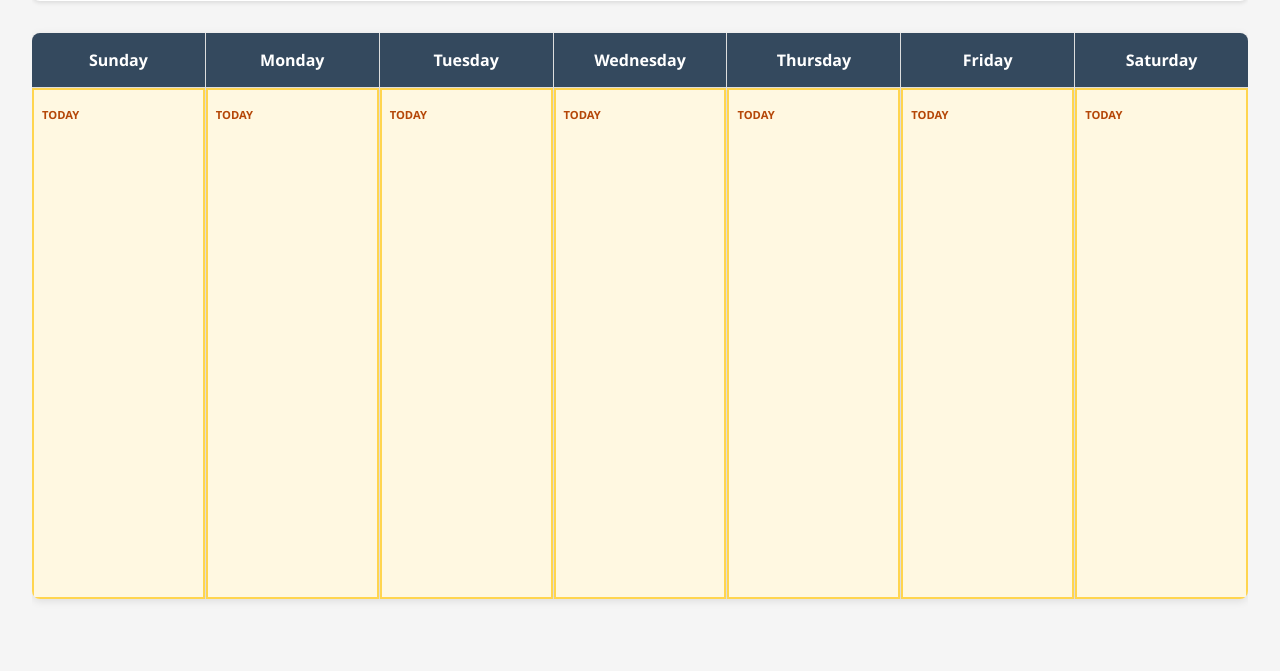
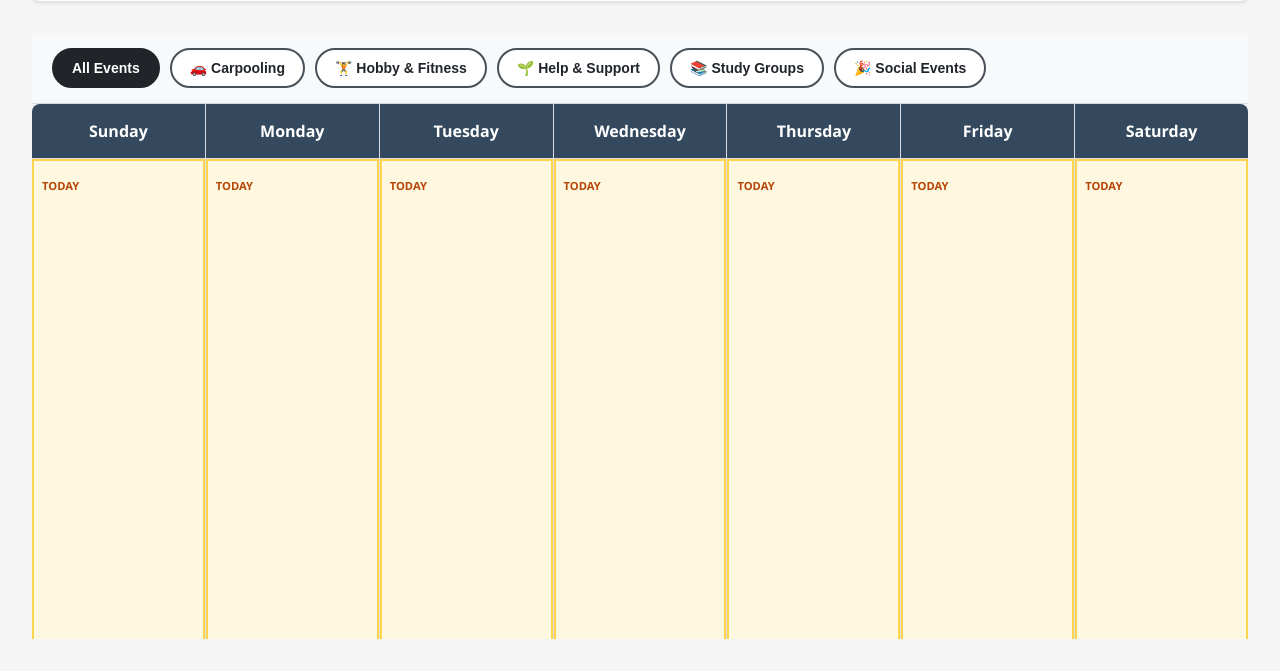
Before and after one commit to SamikshaSingh1904/proj2, a Flask app: template templates/calendar.html in a window 1280 px wide. Shown: the part 193-864 px from the top of the page. Run offline with Flask 3, Linux system fonts and the light colour scheme; the template is opened without the code that fills it, so the values that code supplies are empty.

Commit message:
sam changes

```diff
--- a/static/calendar.js
+++ b/static/calendar.js
@@ -69,12 +69,44 @@ document.addEventListener('DOMContentLoaded', function() {
         });
     });
 
+
+
     // Add click handler to close button
     const closeBtn = document.querySelector('.close-panel-btn');
     if (closeBtn) {
         closeBtn.addEventListener('click', closeEventPanel);
     }
+    // ========== START: CATEGORY FILTER FUNCTIONALITY ==========
+    // Add event listeners to category filter buttons
+    document.querySelectorAll('.filter-toggle').forEach(button => {
+        button.addEventListener('click', function() {
+            const category = this.getAttribute('data-category');
+
+            // Update active button
+            document.querySelectorAll('.filter-toggle').forEach(btn => {
+                btn.classList.remove('active');
+            });
+            this.classList.add('active');
+
+            // Filter events
+            const allEvents = document.querySelectorAll('.event-block');
+            allEvents.forEach(event => {
+                const eventCategory = event.getAttribute('data-category');
+                if (category === 'all' || eventCategory === category) {
+                    event.style.display = 'block';
+                } else {
+                    event.style.display = 'none';
+                }
+            });
+        });
+    });
+    // ========== END: CATEGORY FILTER FUNCTIONALITY ==========
 });
+
+
+
+
+
 
 function loadWeek(offset) {
     window.location.href = `/calendar/?offset=${offset}`;
--- a/static/style.css
+++ b/static/style.css
@@ -1635,3 +1635,167 @@ nav ul li a:hover {
 .btn-edit:hover {
     background-color: #0056b3;
 }
+
+/* ========== START: COLOR-CODED EVENT CATEGORIES (WCAG AA COMPLIANT) ========== */
+/* Base event block styling */
+.event-block {
+    border-left: 6px solid #dee2e6;
+    background: white;
+    padding: 10px;
+    margin-bottom: 8px;
+    border-radius: 4px;
+    transition: all 0.2s;
+    cursor: pointer;
+}
+
+/* Make sure all text in events has good contrast */
+.event-block .event-time,
+.event-block .event-cal-title {
+    color: #1a1a1a; /* Very dark gray - ensures 4.5:1+ contrast on all backgrounds */
+}
+
+/* Color coding by category - solid dark borders with light backgrounds */
+.event-block[data-category="Carpooling"] {
+    border-left-color: #c92a2a; /* Dark red */
+    background: #fff5f5; /* Very light red */
+}
+
+.event-block[data-category="Hobby & Fitness"] {
+    border-left-color: #2b8a3e; /* Dark green */
+    background: #f4fdf7; /* Very light green */
+}
+
+.event-block[data-category="Help & Support"] {
+    border-left-color: #e67700; /* Dark orange */
+    background: #fff9db; /* Very light yellow */
+}
+
+.event-block[data-category="Study Groups"] {
+    border-left-color: #1864ab; /* Dark blue */
+    background: #f0f8ff; /* Very light blue */
+}
+
+.event-block[data-category="Social Events"] {
+    border-left-color: #5f3dc4; /* Dark purple */
+    background: #f8f5ff; /* Very light purple */
+}
+
+/* Hover effects - slightly darker backgrounds, maintaining text contrast */
+.event-block[data-category="Carpooling"]:hover {
+    background: #ffe0e0;
+    border-left-color: #a61e1e;
+}
+
+.event-block[data-category="Hobby & Fitness"]:hover {
+    background: #e6f9ed;
+    border-left-color: #1f6630;
+}
+
+.event-block[data-category="Help & Support"]:hover {
+    background: #fff3bf;
+    border-left-color: #cc6900;
+}
+
+.event-block[data-category="Study Groups"]:hover {
+    background: #d9eeff;
+    border-left-color: #134a7a;
+}
+
+.event-block[data-category="Social Events"]:hover {
+    background: #ede7ff;
+    border-left-color: #4c2d99;
+}
+/* ========== END: COLOR-CODED EVENT CATEGORIES (WCAG AA COMPLIANT) ========== */
+
+
+/* ========== START: CATEGORY FILTER STYLES (WCAG AA COMPLIANT) ========== */
+/* Category filter buttons */
+.category-filters {
+    display: flex;
+    gap: 10px;
+    padding: 15px 20px;
+    background: #f8f9fa;
+    border-bottom: 1px solid #dee2e6;
+    flex-wrap: wrap;
+}
+
+.filter-toggle {
+    padding: 10px 18px;
+    border: 2px solid #495057;
+    background: white;
+    color: #212529;
+    border-radius: 20px;
+    cursor: pointer;
+    font-size: 14px;
+    font-weight: 600;
+    transition: all 0.2s;
+}
+
+.filter-toggle:hover {
+    border-color: #212529;
+    background: #e9ecef;
+}
+
+/* Active states with dark backgrounds for proper contrast */
+.filter-toggle.active {
+    background: #212529;
+    color: white;
+    border-color: #212529;
+}
+
+.filter-toggle[data-category="Carpooling"].active {
+    background: #c92a2a;
+    border-color: #c92a2a;
+    color: white;
+}
+
+.filter-toggle[data-category="Hobby & Fitness"].active {
+    background: #2b8a3e;
+    border-color: #2b8a3e;
+    color: white;
+}
+
+.filter-toggle[data-category="Help & Support"].active {
+    background: #e67700;
+    border-color: #e67700;
+    color: white;
+}
+
+.filter-toggle[data-category="Study Groups"].active {
+    background: #1864ab;
+    border-color: #1864ab;
+    color: white;
+}
+
+.filter-toggle[data-category="Social Events"].active {
+    background: #5f3dc4;
+    border-color: #5f3dc4;
+    color: white;
+}
+
+/* Hover states for category buttons */
+.filter-toggle[data-category="Carpooling"]:hover {
+    border-color: #c92a2a;
+    background: #ffe0e0;
+}
+
+.filter-toggle[data-category="Hobby & Fitness"]:hover {
+    border-color: #2b8a3e;
+    background: #e6f9ed;
+}
+
+.filter-toggle[data-category="Help & Support"]:hover {
+    border-color: #e67700;
+    background: #fff3bf;
+}
+
+.filter-toggle[data-category="Study Groups"]:hover {
+    border-color: #1864ab;
+    background: #d9eeff;
+}
+
+.filter-toggle[data-category="Social Events"]:hover {
+    border-color: #5f3dc4;
+    background: #ede7ff;
+}
+/* ========== END: CATEGORY FILTER STYLES (WCAG AA COMPLIANT) ========== */
--- a/templates/about.html
+++ b/templates/about.html
@@ -22,6 +22,6 @@
             to name a few.
         </p>
         <p>Created by: Beatrix Kim, Bessie Li, Samiksha Singh</p>
-        <p>Last updated: December 4, 2025.</p>
+        <p>Last updated: December 7, 2025.</p>
     </div>
 {% endblock %}
--- a/templates/calendar.html
+++ b/templates/calendar.html
@@ -35,6 +35,18 @@
                 </div>
             </div>
 
+
+            <!-- ========== START: CATEGORY FILTER BUTTONS ========== -->
+            <div class="category-filters">
+                <button class="filter-toggle active" data-category="all">All Events</button>
+                <button class="filter-toggle" data-category="Carpooling">🚗 Carpooling</button>
+                <button class="filter-toggle" data-category="Hobby & Fitness">🏋️ Hobby & Fitness</button>
+                <button class="filter-toggle" data-category="Help & Support">🌱 Help & Support</button>
+                <button class="filter-toggle" data-category="Study Groups">📚 Study Groups</button>
+                <button class="filter-toggle" data-category="Social Events">🎉 Social Events</button>
+            </div>
+            <!-- ========== END: CATEGORY FILTER BUTTONS ========== -->
+
             <div class="calendar-grid">
                 <div class="day-header">Sunday</div>
                 <div class="day-header">Monday</div>
@@ -63,7 +75,8 @@
                             {% if event.date.strftime('%Y-%m-%d')
                             == current_date.strftime('%Y-%m-%d') %}
                             <div class="event-block"
-                                data-eid="{{ event.eid }}">
+                                data-eid="{{ event.eid }}"
+                                data-category="{{ event.category }}">
                                 <div class="event-time">
                                     {{ event.start_formatted }}
                                 </div>
```
